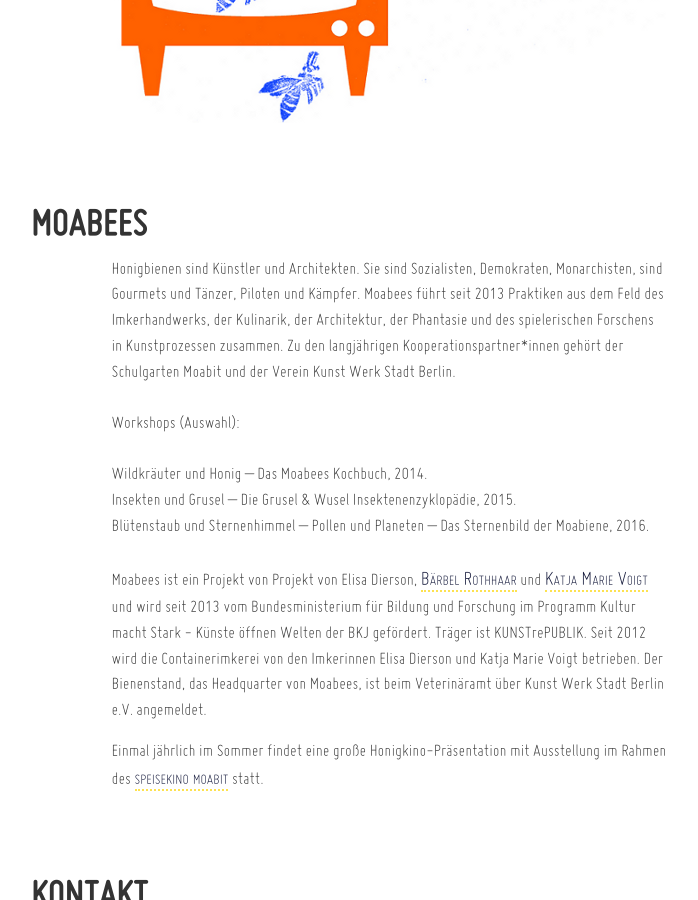
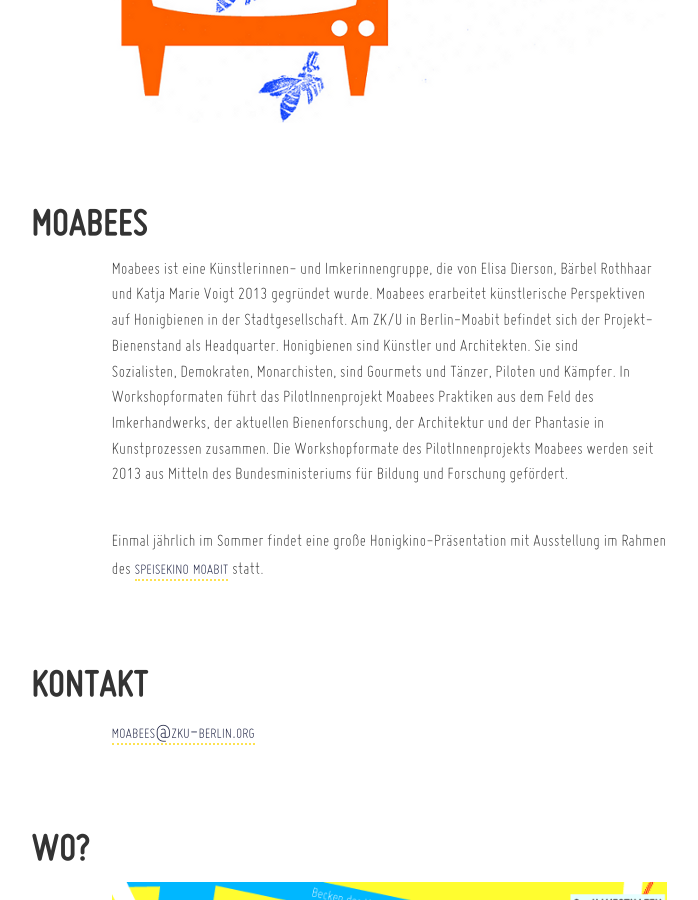
Before and after one commit to dieda/moabienen.berlin-bienenstadt.de, a Jekyll site: the page built from index.html, in a window 1280 px wide and 900 px high, scrolled down 3015 px. Shown: the whole window, without its empty margins (251-949 px from the left). Built offline with Jekyll 4.4.1, drawn with Linux system fonts in a browser that asks for light colours.

Commit message:
moabees über

```diff
--- a/index.html
+++ b/index.html
@@ -187,16 +187,13 @@
 </h2>
 
 <p>
-Honigbienen sind Künstler und Architekten. Sie sind Sozialisten, Demokraten, Monarchisten, sind Gourmets und Tänzer, Piloten und Kämpfer. Moabees führt seit 2013 Praktiken aus dem Feld des Imkerhandwerks, der Kulinarik, der Architektur, der Phantasie und des spielerischen Forschens in Kunstprozessen zusammen. Zu den langjährigen Kooperationspartner*innen gehört der Schulgarten Moabit und der Verein Kunst Werk Stadt Berlin.<br/><br/>
-
-Workshops (Auswahl):<br/><br/>
-
-Wildkräuter und Honig – Das Moabees Kochbuch, 2014.<br/>
-Insekten und Grusel – Die Grusel & Wusel Insektenenzyklopädie, 2015.<br/>
-Blütenstaub und Sternenhimmel – Pollen und Planeten – Das Sternenbild der Moabiene, 2016.<br/><br/>
+Moabees ist eine Künstlerinnen- und Imkerinnengruppe, die von Elisa Dierson, Bärbel Rothhaar und Katja Marie Voigt 2013 gegründet wurde. Moabees erarbeitet künstlerische Perspektiven auf Honigbienen in der Stadtgesellschaft. Am ZK/U in Berlin-Moabit befindet sich der Projekt-Bienenstand als Headquarter.
 
 
-Moabees ist ein Projekt von Projekt von Elisa Dierson, <a href="http://www.baerbel-rothhaar.de">Bärbel Rothhaar</a> und <a href="http://www.katjamarievoigt.com">Katja Marie Voigt</a> und wird seit 2013 vom Bundesministerium für Bildung und Forschung im Programm Kultur macht Stark - Künste öffnen Welten der BKJ gefördert. Träger ist KUNSTrePUBLIK. Seit 2012 wird die Containerimkerei von den Imkerinnen Elisa Dierson und Katja Marie Voigt betrieben. Der Bienenstand, das Headquarter von Moabees, ist beim Veterinäramt über Kunst Werk Stadt Berlin e.V. angemeldet.<br/>
+Honigbienen sind Künstler und Architekten. Sie sind Sozialisten, Demokraten, Monarchisten, sind Gourmets und Tänzer, Piloten und Kämpfer. In Workshopformaten führt das PilotInnenprojekt Moabees Praktiken aus dem Feld des Imkerhandwerks, der aktuellen Bienenforschung, der Architektur und der Phantasie in Kunstprozessen zusammen. Die Workshopformate des PilotInnenprojekts Moabees werden seit 2013 aus Mitteln des Bundesministeriums für Bildung und Forschung gefördert.
+<br/><br/>
+
+
 </p>
 
 <p>
```
